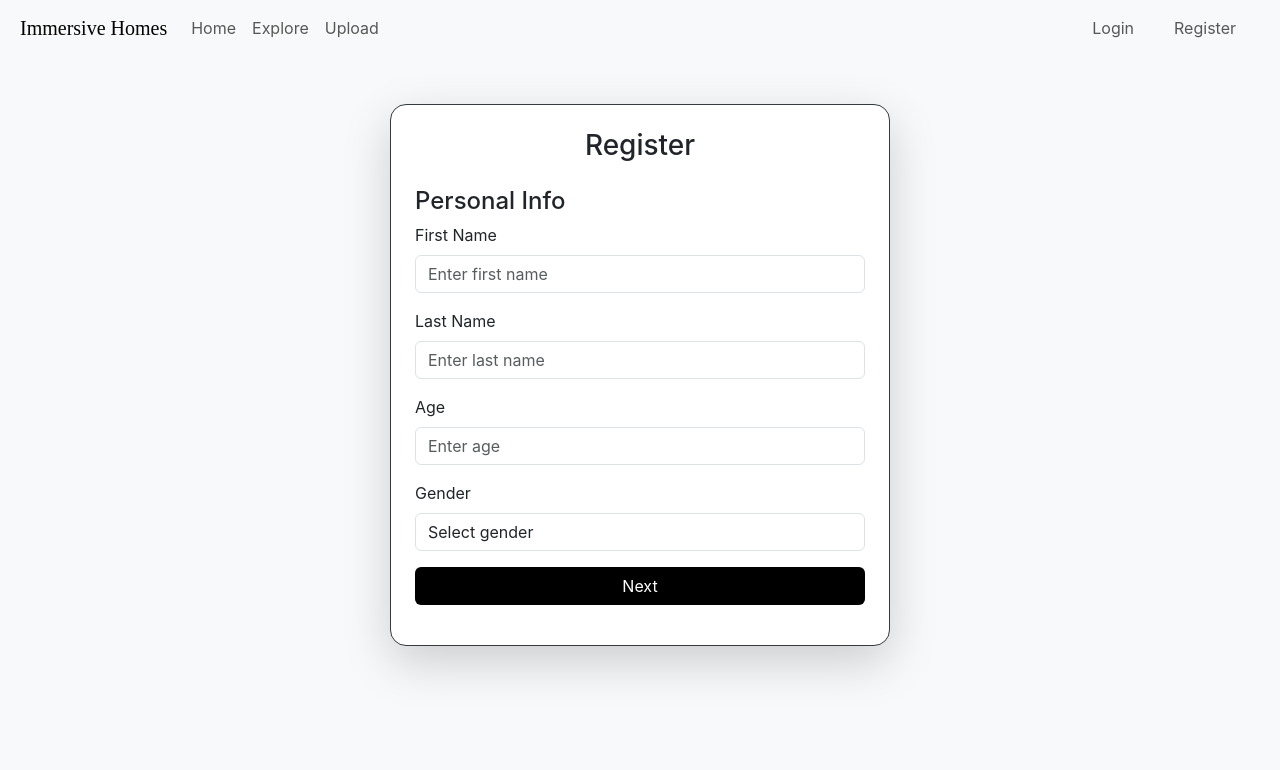
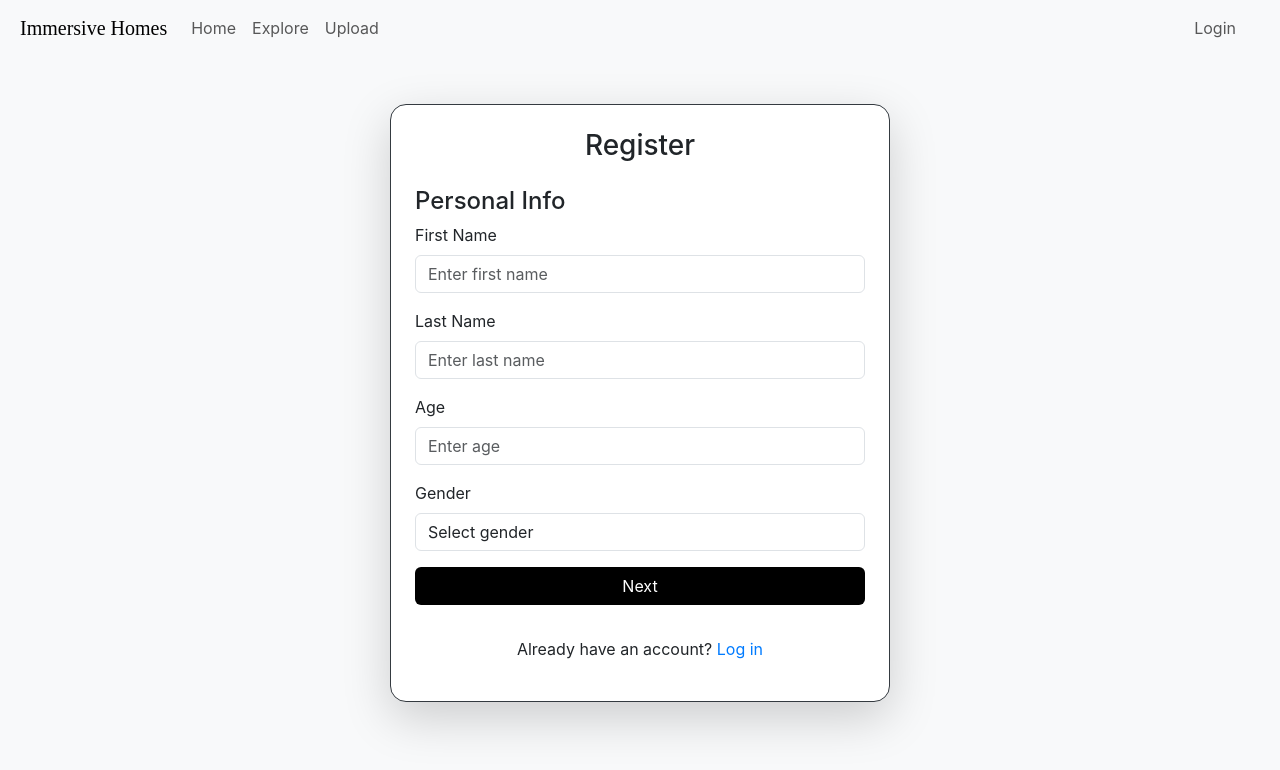
Before and after one commit to Pranav-Chaudhari-06/Project-7th-Sem, a React (Create React App) app in the folder immersive-homes/frontend/: page /register in a window 1280 px wide. Shown: the top 770 px of the page. Built offline with nearby package versions, Linux system fonts and the light colour scheme; the HTML template or start-up script is replaced by a standard one; a web font is replaced by a local one.

Commit message:
Changes in Login page and registration page.

```diff
--- a/immersive-homes/frontend/src/Login.js
+++ b/immersive-homes/frontend/src/Login.js
@@ -1,4 +1,5 @@
 import React from 'react';
+import { Link } from "react-router-dom";
 import './Login.css';
 
 export default function Login() {
@@ -17,7 +18,7 @@ export default function Login() {
           </div>
           <button type="submit" className="btn btn-custom w-100">Login</button>
           <div className="text-center my-5">
-            <a href="#signup" className="text-primary">Don't have an account? Sign up</a>
+            Don't have an account?<Link to="/register" className="text-primary"> Sign up</Link>
           </div>
         </form>
       </div>
--- a/immersive-homes/frontend/src/Navbar.js
+++ b/immersive-homes/frontend/src/Navbar.js
@@ -31,9 +31,9 @@ function Navbar() {
                         <li class="nav-item me-4">
                             <Link class="nav-link" to="/login">Login</Link>
                         </li>
-                        <li class="nav-item me-4">
+                        {/* <li class="nav-item me-4">
                             <Link class="nav-link" to="/register">Register</Link>
-                        </li>
+                        </li> */}
                     </ul>
                 </div>
             </nav>
--- a/immersive-homes/frontend/src/Registration.js
+++ b/immersive-homes/frontend/src/Registration.js
@@ -1,4 +1,5 @@
 import React, { useState } from 'react';
+import { Link } from "react-router-dom";
 import './Registration.css';
 
 export default function Registration() {
@@ -13,7 +14,7 @@ export default function Registration() {
     };
 
     return (
-        <div className="container d-flex justify-content-center align-items-center vh-75 mt-5">
+        <div className="container d-flex justify-content-center align-items-center vh-25 mt-5">
             <div className="card p-4 shadow-lg" style={{ maxWidth: '500px', width: '100%' }}>
                 <h3 className="text-center mb-4">Register</h3>
                 <form>
@@ -84,6 +85,9 @@ export default function Registration() {
                             <button type="submit" className="btn btn-custom w-100 mb-3">Submit</button>
                         </div>
                     )}
+                    <div className="text-center my-3">
+                        Already have an account?<Link to="/login" className="text-primary"> Log in</Link>
+                    </div>
                 </form>
             </div>
         </div>
```
